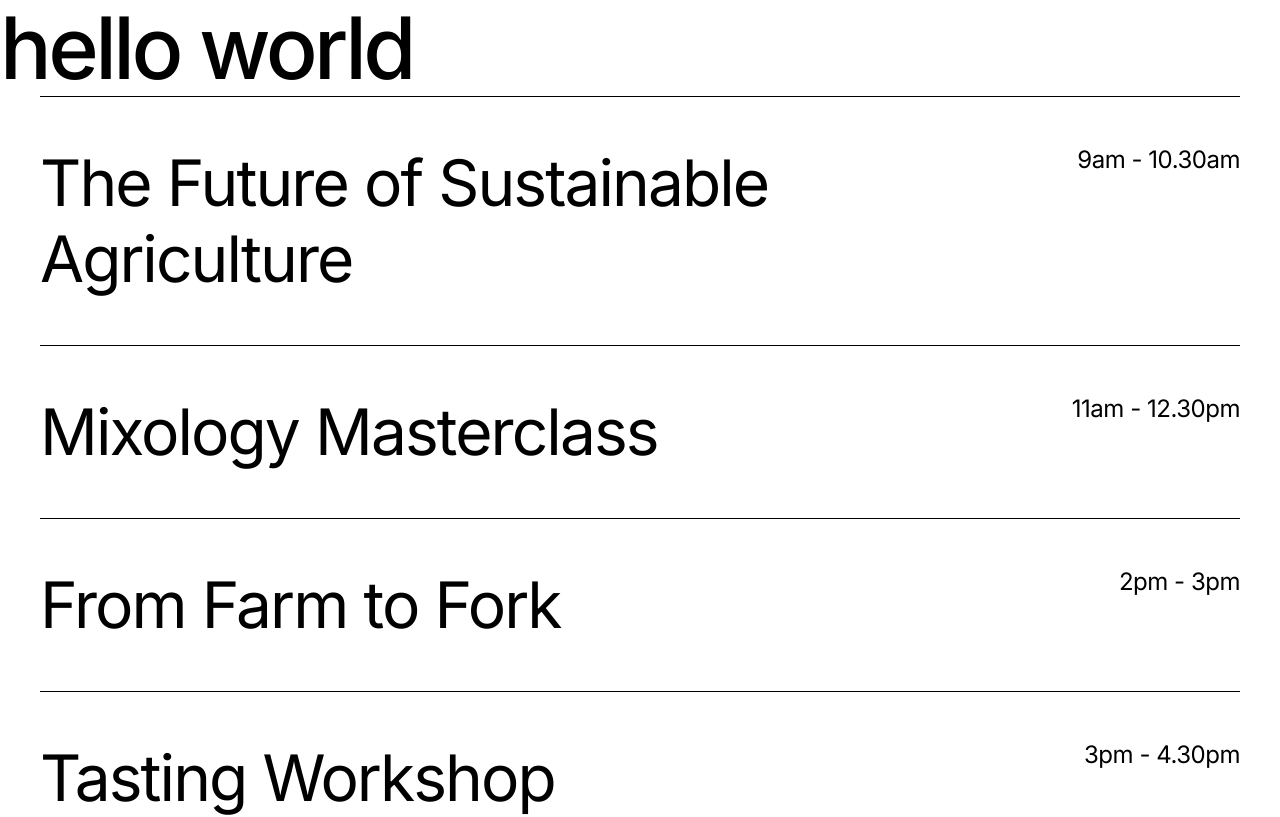
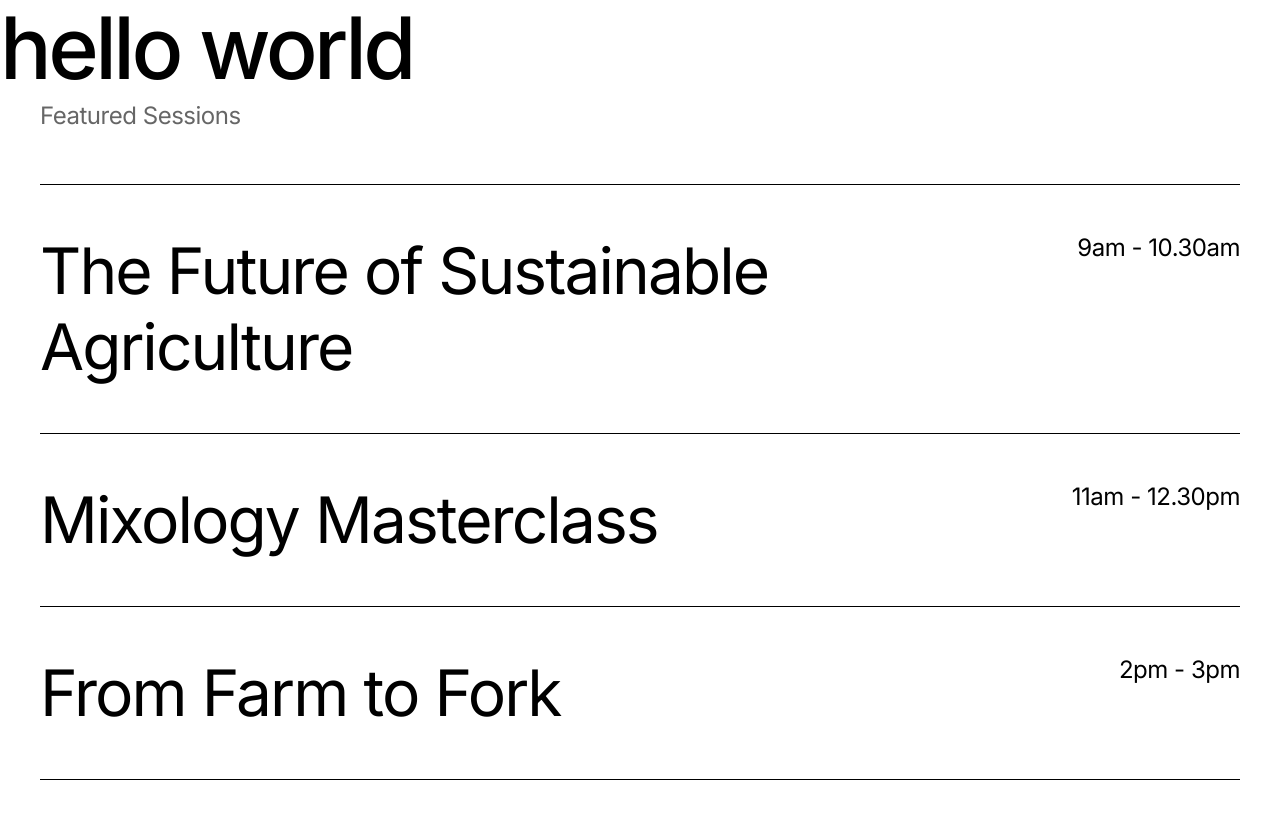
Before and after one commit to MattFMurphy/tt-wr, a React (Create React App) app: page / in a window 1280 px wide. Shown: the top 817 px of the page. Built offline with nearby package versions, Linux system fonts and the light colour scheme.

Commit message:
feat: featured sessions title

```diff
--- a/src/components/FeaturedSessions/index.js
+++ b/src/components/FeaturedSessions/index.js
@@ -7,8 +7,11 @@ const FeaturedSessions = () => {
 
   return (
     <section className="c-featured-sessions">
-      {/* <img src={`${process.env.PUBLIC_URL}/images/featured-sessions/thumbs/from-farm-to-fork-thumb.jpg`} /> */}
-      {sessions.map(session => <Session payload={session} key={`session-${session.id}`} />)}
+      <h3 className="text text--large text--light c-featured-sessions__heading">Featured Sessions</h3>
+
+      <ul className="c-featured-sessions__list">
+        {sessions.map(session => <Session payload={session} key={`session-${session.id}`} />)}
+      </ul>
     </section>
   );
 }
--- a/src/css/components/_components.featured-sessions.scss
+++ b/src/css/components/_components.featured-sessions.scss
@@ -1,4 +1,14 @@
 .c-featured-sessions {
+  &__list {
+    list-style-type: none;
+    margin: 0;
+    padding: 0;
+  }
+
+  &__heading {
+    margin-bottom: rem(48px);
+  }
+
   &__session {
     border-top: 1px solid $colour--text;
     border-bottom: 1px solid $colour--text;
--- a/src/css/elements/_elements.text.scss
+++ b/src/css/elements/_elements.text.scss
@@ -9,3 +9,7 @@ p,
 .text--large {
   font-size: rem(24px);
 }
+
+.text--light {
+  color: $colour--text--light;
+}
```
